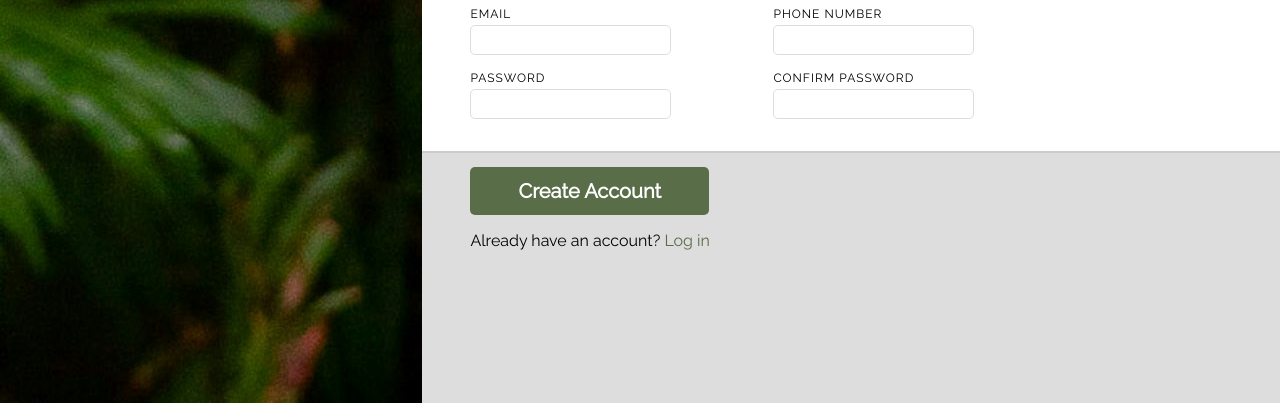
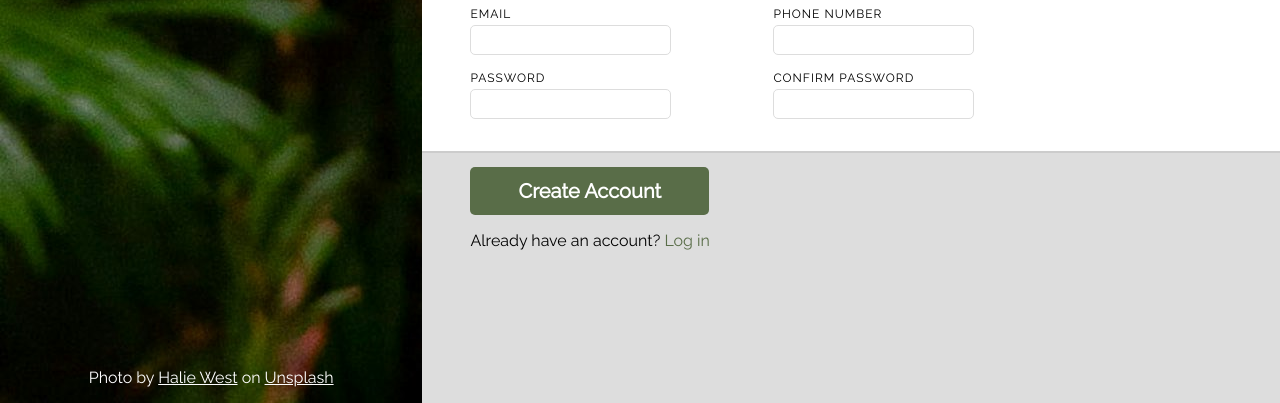
Before and after one commit to palmwi2010/sign-up-form, a plain HTML site: page index.html in a window 1280 px wide. Shown: the part 397-800 px from the top of the page. Drawn offline with Linux system fonts and the light colour scheme.

Commit message:
Added photo credit

```diff
--- a/index.html
+++ b/index.html
@@ -13,8 +13,9 @@
 <body>
     <div class="left">
         <div class="odin-banner">
-            <img src="/media/odin-lined.png" class="odin-img">
+            <img src="media/odin-lined.png" class="odin-img" alt="Odin image">
             <p class="odin-label">Odin</p>
+            <p class="img-credit">Photo by <a href="/">Halie West</a> on <a href="/">Unsplash</a></p>
         </div>
     </div>
 
--- a/styles.css
+++ b/styles.css
@@ -32,6 +32,7 @@ body {
 .left {
     flex: 1 2 33vw;
     flex-shrink: 2;
+    position: relative;
 }
 
 /*TODO: Use absolute positioning*/
@@ -161,3 +162,14 @@ body {
     text-decoration: none;
     color: var(--green-theme);
 }
+
+.img-credit {
+    position: absolute;
+    bottom: 2%;
+    color: white;
+}
+
+.img-credit a {
+    color: white;
+    text-decoration: underline;
+}
```
